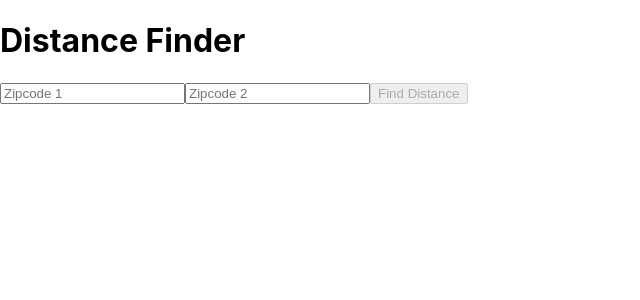
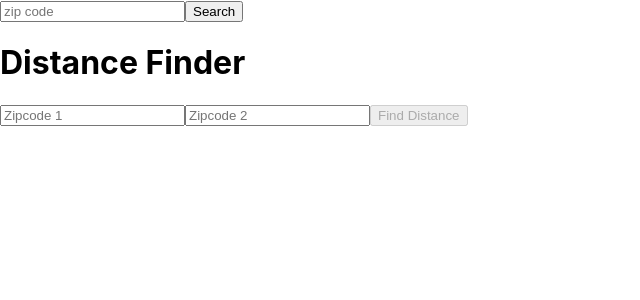
Before and after one commit to andreatranchina/ttp-assignment7-api, a React (Create React App) app: page / in a window 1280 px wide. Shown: the top 300 px of the page, without its empty margins (0-640 px from the left). Built offline with nearby package versions, Linux system fonts and the light colour scheme.

Commit message:
added city finder by zip code component

```diff
--- a/src/App.js
+++ b/src/App.js
@@ -5,6 +5,7 @@ import DistanceSearch from './components/DistanceSearch';
 function App() {
   return (
     <div>
+      <CityFinder />
       <DistanceSearch />
     </div>
   );
```
